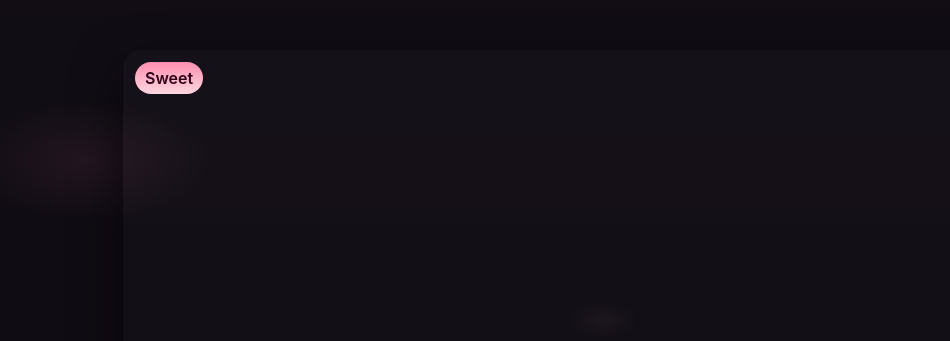
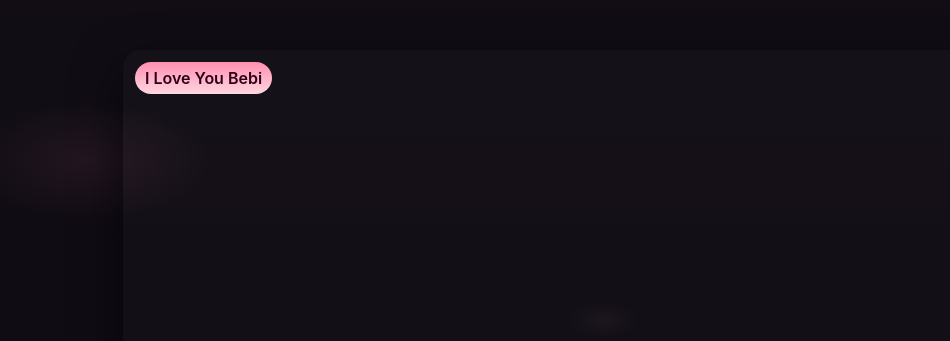
Before and after one commit to andreiestolano/HappyMonthsary-, a plain HTML site: page index.html in a window 1280 px wide. Shown: the top 341 px of the page, without its empty margins (37-987 px from the left). Drawn offline with Linux system fonts and the light colour scheme.

Commit message:
Update index.html

```diff
--- a/index.html
+++ b/index.html
@@ -328,7 +328,7 @@
 </head>
 <body>
   <div class="canvas" id="canvas">
-    <div class="badge">Sweet</div>
+    <div class="badge">I Love You Bebi</div>
 
     <!-- Slide 1 -->
     <section class="slide" id="slide1">
```
